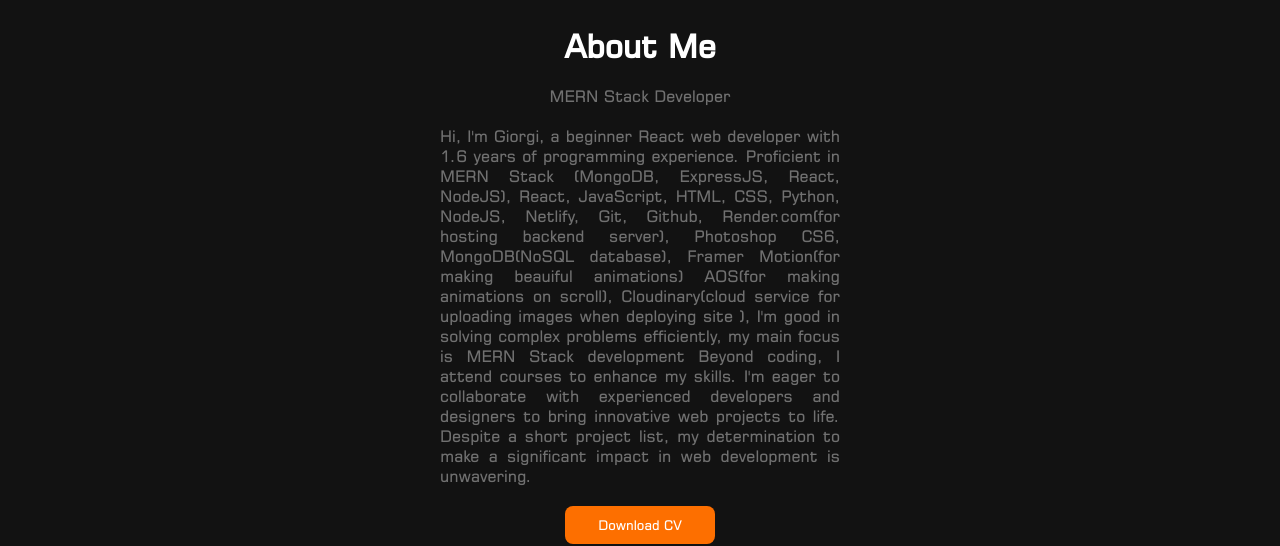
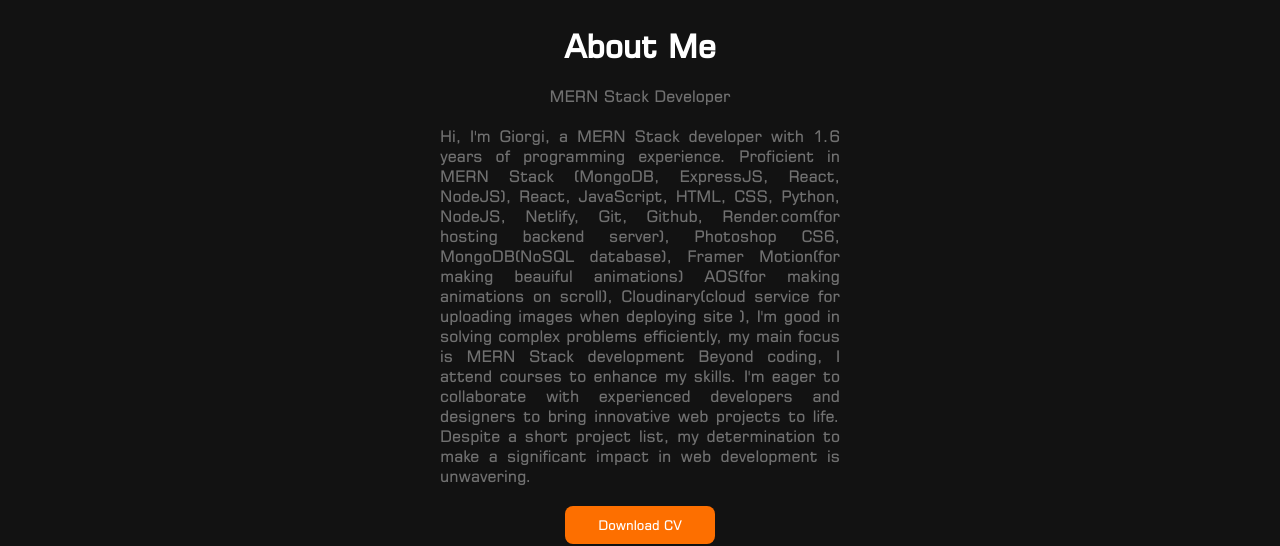
Before and after one commit to GiorgiGochitidze/MYCV, a React (Vite) app: page / in a window 1280 px wide. Shown: the part 1440-1986 px from the top of the page. Built offline with nearby package versions, Linux system fonts and the light colour scheme.

Commit message:
again changed about me part

```diff
--- a/src/Components/AboutMe.jsx
+++ b/src/Components/AboutMe.jsx
@@ -23,7 +23,7 @@ const AboutMe = ({ cvDownload, setCvDownload }) => {
       </p>
 
       <p data-aos="fade-up" data-aos-delay="250" className="aboutme-text">
-        Hi, I'm Giorgi, a beginner React web developer with 1.6 years of
+        Hi, I'm Giorgi, a MERN Stack developer with 1.6 years of
         programming experience. Proficient in MERN Stack (MongoDB, ExpressJS,
         React, NodeJS), React, JavaScript, HTML, CSS, Python, NodeJS, Netlify,
         Git, Github, Render.com(for hosting backend server), Photoshop CS6,
```
